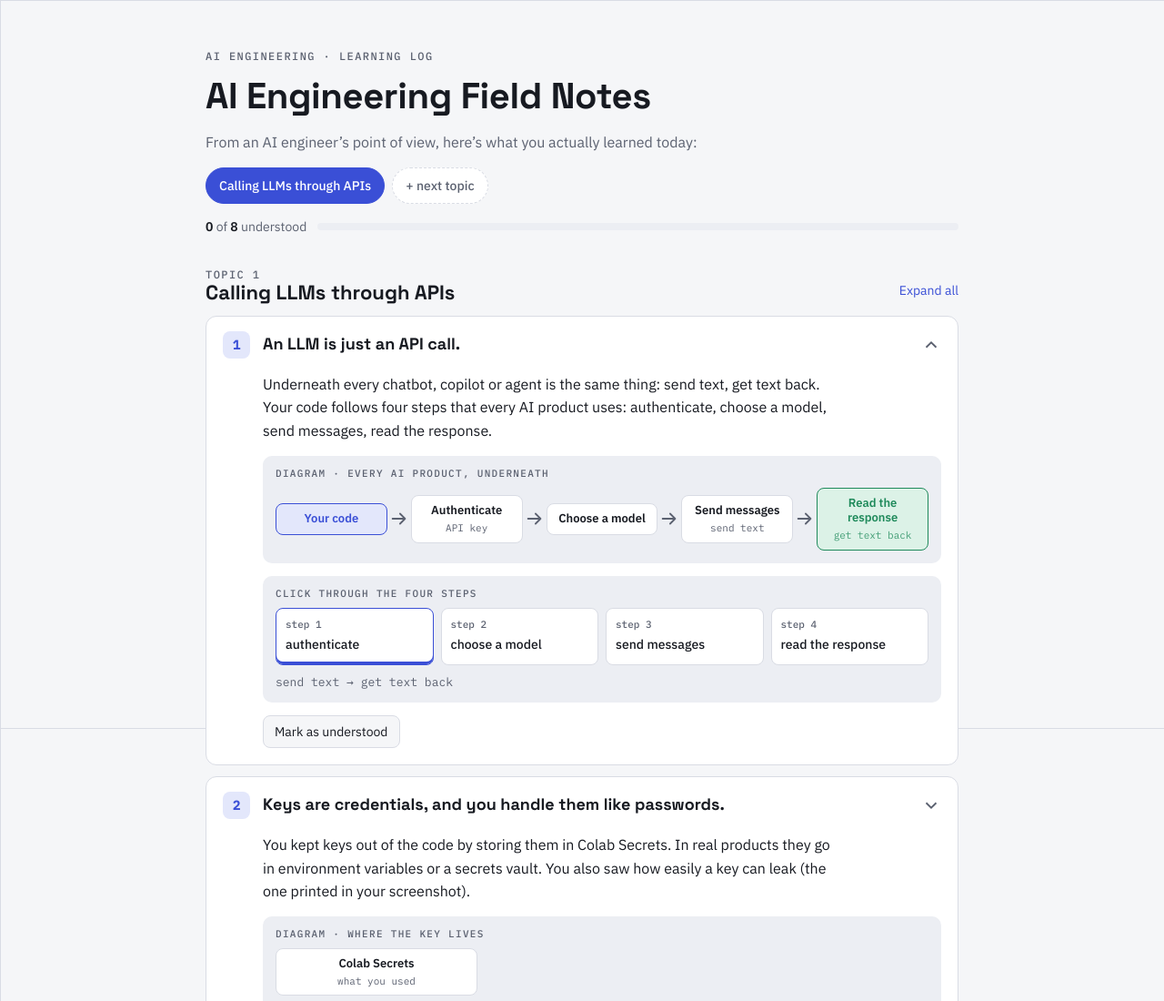
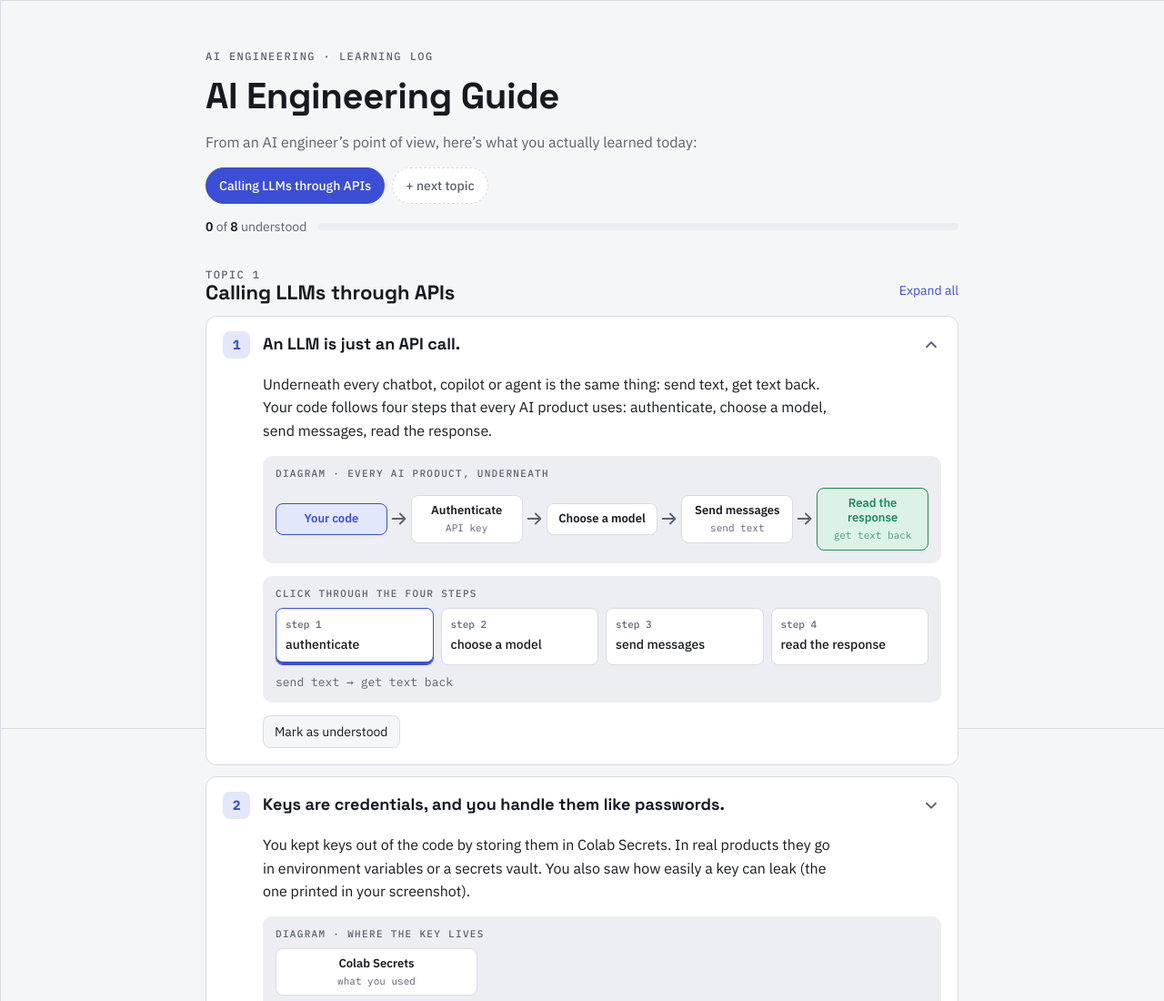
Before and after one commit to aashaysocial27-maker/interview-person-bot1, a plain HTML site: page guide/index.html in a window 1280 px wide. Shown: the top 1100 px of the page at 91% size. Drawn offline with Linux system fonts and the light colour scheme.

Commit message:
Rename guide to AI Engineering Guide and link it from README
Co-Authored-By: Claude Opus 5.5 <noreply@anthropic.com>
Claude-Session: https://claude.ai/code/session_01QwPgkHVXkSW7hHWLe5pQDT

```diff
--- a/guide/index.html
+++ b/guide/index.html
@@ -1,4 +1,4 @@
-<title>AI Engineering Field Notes</title>
+<title>AI Engineering Guide</title>
 <meta name="claude:viewport-fit-sides" content="cover">
 <link rel="preconnect" href="https://fonts.googleapis.com">
 <link rel="stylesheet" href="https://fonts.googleapis.com/css2?family=Space+Grotesk:wght@500;600;700&family=IBM+Plex+Sans:wght@400;500;600&family=IBM+Plex+Mono:wght@400;500&display=swap">
@@ -188,7 +188,7 @@ tr:last-child td{border-bottom:none}
 <div class="wrap">
   <header>
     <span class="eyebrow">AI engineering · learning log</span>
-    <h1>AI Engineering Field Notes</h1>
+    <h1>AI Engineering Guide</h1>
     <p class="lede" id="lede"></p>
     <div class="tabs" role="tablist" id="tabs"></div>
     <div class="progress"><span><b id="pcount">0</b> of <b id="ptotal">0</b> understood</span><div class="bar"><i id="pbar"></i></div></div>
```
Also changed, not shown: 1 other file.
